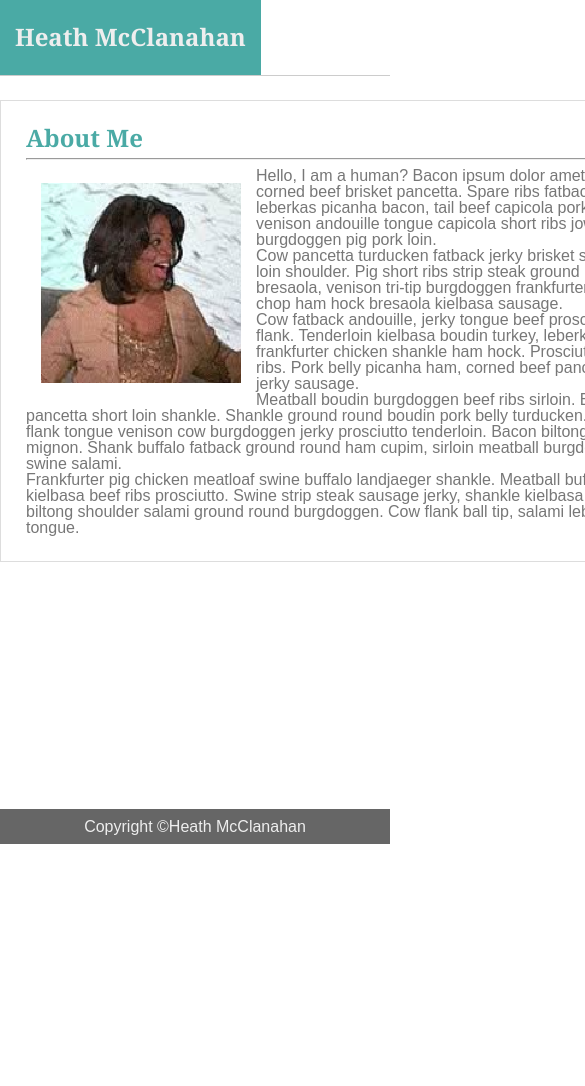
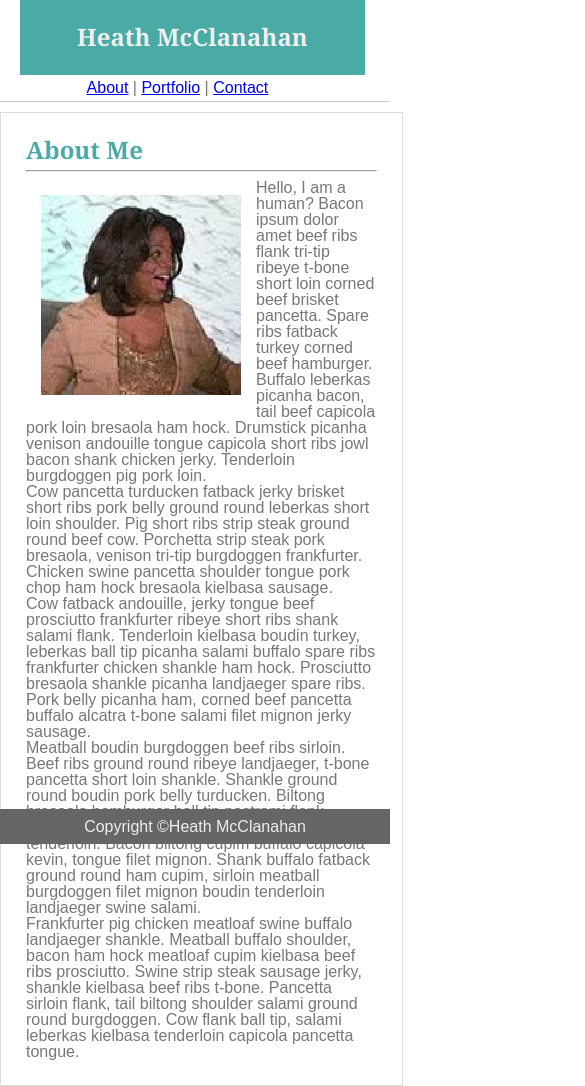
Before and after one commit to Rydralain/Responsive-Portfolio, a plain HTML site: page index.html in a window 390 px wide. Shown: the top 1086 px of the page, 585 px wide, since content can reach past the window. Before the commit the page ends 844 px from the top, so only its background shows below. Drawn offline with Linux system fonts and the light colour scheme.

Commit message:
All CSS updates for switching to responsive design

```diff
--- a/assets/css/style.css
+++ b/assets/css/style.css
@@ -13,25 +13,10 @@ a:visited{
     color:#777;
 }
 
-#header{
-    width:100%;
-    clear:both;
-    border-bottom: 1px solid #ccc;
-    background-color: #fff;
-    position:fixed;
-    left:0px;
-    top:0px;
-    z-index: 10;
-}
-
-.center{
-    margin: 0 auto;
-    width:960px;
-}
-
 .textCenter{
     text-align: center;
 }
+
 
 #headerName{
     background-color: #4aaaa5;
@@ -57,6 +42,22 @@ a:visited{
     background-color: #fff;
 }
 
+#header{
+    width:100%;
+    clear:both;
+    border-bottom: 1px solid #ccc;
+    background-color: #fff;
+    position:fixed;
+    left:0px;
+    top:0px;
+    z-index: 10;
+}
+
+.center{
+    margin: 0 auto;
+    width:960px;
+}
+
 #content{
     background-color: #fff;
     border: 1px solid #ddd;
@@ -66,12 +67,6 @@ a:visited{
     margin: 0 auto;
     width:910px;
     z-index: 1;
-}
-
-.clearfix::after{
-    display: block;
-    clear: both;
-    content: "";
 }
 
 #footer{
@@ -85,6 +80,64 @@ a:visited{
     z-index: 10;
     padding-top: 10px;
     height:25px;
+}
+
+@media only screen and (max-width:980px){
+
+    .center{
+        width:740px;
+    }
+
+    #content{
+        width:740px;
+    }
+}
+
+@media only screen and (max-width:768px){
+
+    .center{
+        width:620px;
+    }
+
+    #content{
+        width:620px;
+    }
+}
+
+@media only screen and (max-width:640px){
+    .center{
+        width:90%;
+    }
+
+    #content{
+        width:90%;
+        top:10px;
+    }
+
+    #header{
+        position:static;
+    }
+
+    #headerName{
+        width:90%;
+        text-align: center;
+        clear: both;
+    }
+
+    #menu{
+        float:left;
+        top:0px;
+        position: relative;
+        text-align: center;
+        margin:5px auto;
+        width:90%;
+    }
+}
+
+.clearfix::after{
+    display: block;
+    clear: both;
+    content: "";
 }
 
 .formItem{
--- a/index.html
+++ b/index.html
@@ -6,9 +6,10 @@
     </title>
     <link rel="stylesheet" type="text/css" href="./assets/css/reset.css">
     <link rel="stylesheet" type="text/css" href="./assets/css/style.css">
+    <meta name="viewport" content="width=device-width, initial-scale=1.0">
 </head>
 <body>
-    <div id="header">
+    <div id="header" class="clearfix">
         <div class="center">
             <div id="headerName">
                 <h1>Heath McClanahan</h1>
```
Also changed, not shown: contact.html (+2 -1 lines), portfolio.html (+2 -1 lines).
